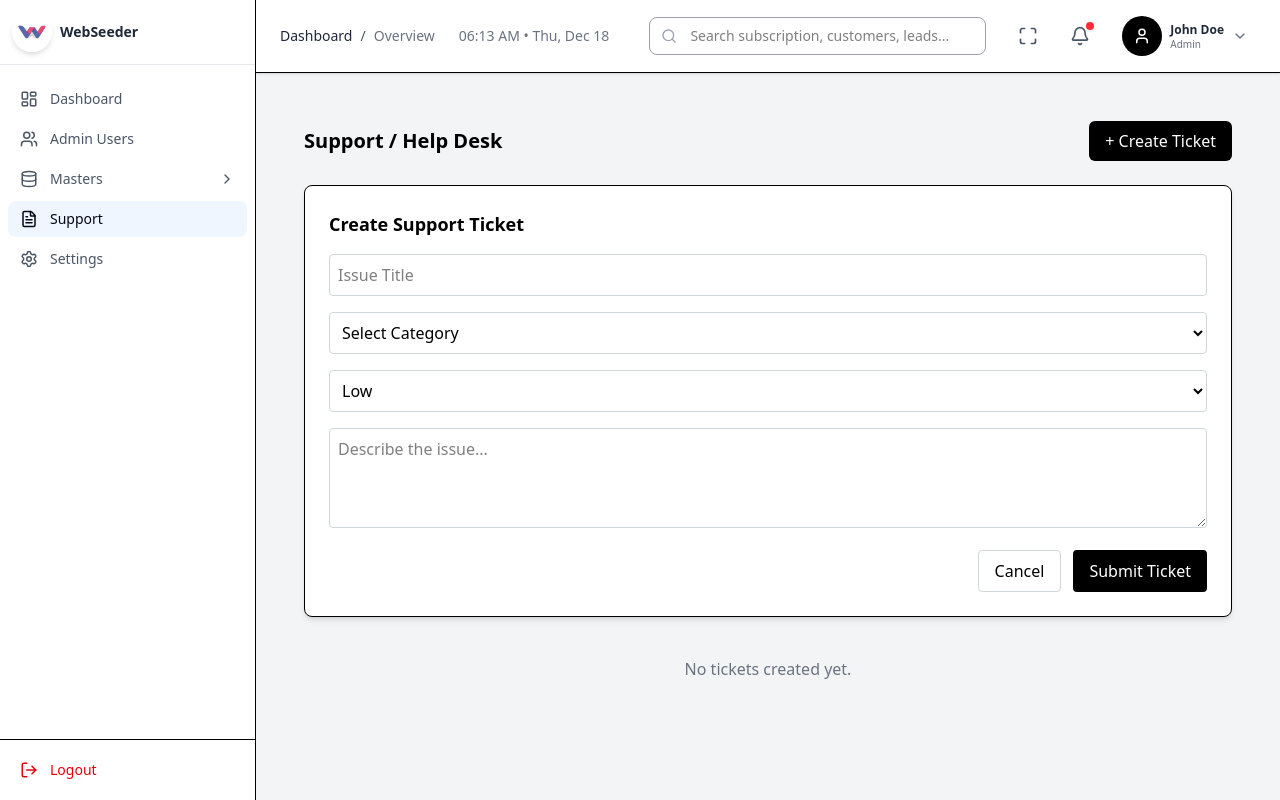
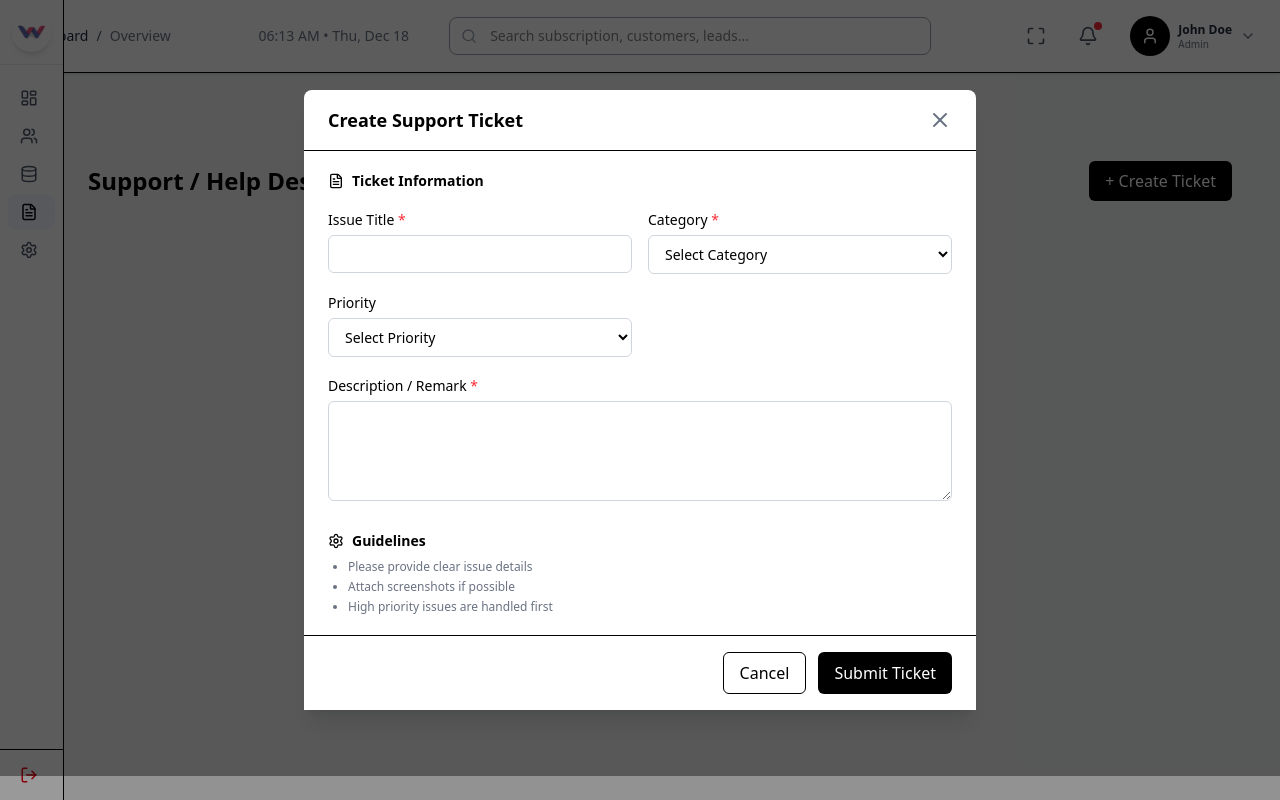
Before and after one commit to ganeshWebseeder/Warehouse-Management, a React (Vite) app: page /support in a window 1280 px wide. Both pictures are taken after a click on the button "+ Create Ticket". Built offline with nearby package versions, Linux system fonts and the light colour scheme.

Commit message:
add changes in support

```diff
--- a/src/components/Navbar.jsx
+++ b/src/components/Navbar.jsx
@@ -47,7 +47,7 @@ export default function DashboardNavbar({ onMenuClick }) {
 
   return (
     <header className="w-full bg-white border-b shadow-sm sticky top-0 z-30">
-      <div className="flex items-center justify-between px-6 py-3">
+      <div className="flex items-center justify-between px-4 py-3">
         <div className="flex items-center gap-4">
           {/* Breadcrumb */}
           <div className="flex items-center gap-2 text-sm text-gray-600">
@@ -128,7 +128,9 @@ export default function DashboardNavbar({ onMenuClick }) {
             </button>
 
             {isDropdownOpen && (
-              <div className="absolute right-0 mt-2 w-64 bg-white border border-gray-200 rounded-lg shadow-lg z-50">
+<div className="absolute right-0 mt-2 w-64 bg-white border border-gray-200 rounded-lg shadow-lg z-50">
+
+
                 {/* ===== USER INFO (WITH ICON) ===== */}
                 <div className="flex items-start gap-3 px-4 py-3 border-b">
                   <div className="w-10 h-10 bg-black rounded-full flex items-center justify-center text-white">
--- a/src/components/Sidebar.jsx
+++ b/src/components/Sidebar.jsx
@@ -37,7 +37,7 @@ export default function Sidebar({
         fixed z-40 h-full bg-white border-r
         transition-all duration-300 ease-in-out
         overflow-hidden flex flex-col
-        ${isOpen ? "w-64" : "w-16"}
+        ${isOpen ? "w-60" : "w-16"}
       `}
     >
       {/* ================= HEADER ================= */}
@@ -150,7 +150,7 @@ export default function Sidebar({
       </nav>
 
       {/* ================= LOGOUT ================= */}
-      <div className="px-2 py-3 border-t">
+      <div className="px-2 py-2 border-t">
         <button
           onClick={handleLogout}
           className="
--- a/src/components/mainLayout/Layout.jsx
+++ b/src/components/mainLayout/Layout.jsx
@@ -3,13 +3,15 @@ import DashboardNavbar from "../Navbar";
 import Sidebar from "../Sidebar";
 
 export default function Layout({ children }) {
-  const [expanded, setExpanded] = useState(false); // click open/close
-  const [hovered, setHovered] = useState(false);   // hover open
+  const [expanded, setExpanded] = useState(false);
+  const [hovered, setHovered] = useState(false);
 
   const isOpen = expanded || hovered;
 
   return (
-    <div className="h-screen bg-gray-100">
+    <div className="h-screen bg-gray-100 relative overflow-hidden">
+
+      {/* Sidebar (OVERLAY MODE) */}
       <Sidebar
         expanded={expanded}
         setExpanded={setExpanded}
@@ -17,16 +19,13 @@ export default function Layout({ children }) {
         setHovered={setHovered}
       />
 
-      <div
-        className="flex flex-col min-h-screen transition-all duration-300"
-        style={{ marginLeft: isOpen ? "16rem" : "4rem" }}
-      >
-        <DashboardNavbar onMenuClick={() => setExpanded(!expanded)} />
+      {/* Navbar (FIXED, NEVER MOVES) */}
+      <DashboardNavbar sidebarOpen={isOpen} />
 
-        <main className="flex-1 overflow-y-auto p-6">
-          {children}
-        </main>
-      </div>
+      {/* MAIN CONTENT (NEVER MOVES) */}
+      <main className="pt-16 p-6 min-h-screen">
+        {children}
+      </main>
     </div>
   );
 }
--- a/src/components/support/CreateTicketForm.jsx
+++ b/src/components/support/CreateTicketForm.jsx
@@ -1,4 +1,5 @@
 import { useState } from "react";
+import { X, FileText, Settings } from "lucide-react";
 
 export default function CreateTicketForm({ onClose, onSubmit }) {
   const [form, setForm] = useState({
@@ -19,75 +20,160 @@ export default function CreateTicketForm({ onClose, onSubmit }) {
     };
 
     onSubmit(newTicket);
+    onClose();
   };
 
-  const inputStyle =
-    "w-full border border-gray-300 bg-white text-black p-2 rounded focus:outline-none focus:ring-2 focus:ring-gray-300";
+  return (
+    /* ===== MODAL OVERLAY ===== */
+    <div className="fixed inset-0 bg-black/40 flex items-center justify-center z-50">
 
-  return (
-    <div className="border rounded-lg p-6 bg-white shadow-md">
-      <h2 className="text-lg font-semibold mb-4">Create Support Ticket</h2>
+      {/* ===== MODAL CONTAINER ===== */}
+      <div className="bg-white w-full max-w-2xl rounded-lg shadow-xl flex flex-col max-h-[90vh]">
 
-      <form onSubmit={handleSubmit} className="space-y-4">
-        {/* Issue Title */}
-        <input
-          type="text"
-          placeholder="Issue Title"
-          className={inputStyle}
-          required
-          onChange={(e) => setForm({ ...form, title: e.target.value })}
-        />
+        {/* ================= HEADER ================= */}
+        <div className="flex items-center justify-between px-6 py-4 border-b">
+          <h2 className="text-lg font-semibold">Create Support Ticket</h2>
+          <button onClick={onClose}>
+            <X className="text-gray-500 hover:text-black" />
+          </button>
+        </div>
 
-        {/* Category */}
-        <select
-          className={inputStyle}
-          required
-          onChange={(e) => setForm({ ...form, category: e.target.value })}
-        >
-          <option value="">Select Category</option>
-          <option>Inventory Issue</option>
-          <option>Stock Mismatch</option>
-          <option>Order Processing</option>
-          <option>System Bug</option>
-          <option>Other</option>
-        </select>
+        {/* ================= BODY ================= */}
+        <div className="flex-1 overflow-y-auto px-6 py-5 space-y-6">
 
-        {/* Priority */}
-        <select
-          className={inputStyle}
-          onChange={(e) => setForm({ ...form, priority: e.target.value })}
-        >
-          <option>Low</option>
-          <option>Medium</option>
-          <option>High</option>
-          <option>Critical</option>
-        </select>
+          {/* ===== Ticket Information ===== */}
+          <div>
+            <div className="flex items-center gap-2 text-sm font-semibold mb-4">
+              <FileText size={16} />
+              Ticket Information
+            </div>
 
-        {/* Description */}
-        <textarea
-          placeholder="Describe the issue..."
-          className={`${inputStyle} min-h-[100px]`}
-          required
-          onChange={(e) => setForm({ ...form, description: e.target.value })}
-        />
+            <div className="grid grid-cols-1 md:grid-cols-2 gap-4">
+              <Input
+                label="Issue Title"
+                required
+                value={form.title}
+                onChange={(e) => setForm({ ...form, title: e.target.value })}
+              />
 
-        {/* Buttons */}
-        <div className="flex justify-end gap-3">
+              <Select
+                label="Category"
+                required
+                options={[
+                  "Inventory Issue",
+                  "Stock Mismatch",
+                  "Order Processing",
+                  "System Bug",
+                  "Other",
+                ]}
+                onChange={(e) =>
+                  setForm({ ...form, category: e.target.value })
+                }
+              />
+
+              <Select
+                label="Priority"
+                options={["Low", "Medium", "High", "Critical"]}
+                onChange={(e) =>
+                  setForm({ ...form, priority: e.target.value })
+                }
+              />
+
+              <div className="md:col-span-2">
+                <Textarea
+                  label="Description / Remark"
+                  required
+                  value={form.description}
+                  onChange={(e) =>
+                    setForm({ ...form, description: e.target.value })
+                  }
+                />
+              </div>
+            </div>
+          </div>
+
+          {/* ===== Guidelines ===== */}
+          <div>
+            <div className="flex items-center gap-2 text-sm font-semibold mb-2">
+              <Settings size={16} />
+              Guidelines
+            </div>
+            <ul className="text-xs text-gray-500 list-disc ml-5 space-y-1">
+              <li>Please provide clear issue details</li>
+              <li>Attach screenshots if possible</li>
+              <li>High priority issues are handled first</li>
+            </ul>
+          </div>
+        </div>
+
+        {/* ================= FOOTER ================= */}
+        <div className="flex justify-end gap-3 px-6 py-4 border-t bg-white">
           <button
-            type="button"
             onClick={onClose}
-            className="px-4 py-2 border border-gray-300 rounded hover:bg-gray-100"
+            className="px-4 py-2 border rounded-md hover:bg-gray-100"
           >
             Cancel
           </button>
+
           <button
-            type="submit"
-            className="bg-black text-white px-4 py-2 rounded hover:bg-gray-900"
+            onClick={handleSubmit}
+            className="px-4 py-2 bg-black text-white rounded-md hover:bg-gray-900"
           >
             Submit Ticket
           </button>
         </div>
-      </form>
+      </div>
     </div>
   );
 }
+
+/* ================= REUSABLE INPUTS ================= */
+
+function Input({ label, required, value, onChange }) {
+  return (
+    <div>
+      <label className="text-sm font-medium">
+        {label} {required && <span className="text-red-500">*</span>}
+      </label>
+      <input
+        value={value}
+        onChange={onChange}
+        className="mt-1 w-full border border-gray-300 rounded-md px-3 py-2 text-sm bg-white text-black focus:outline-none focus:ring-2 focus:ring-gray-300"
+      />
+    </div>
+  );
+}
+
+function Select({ label, options, required, onChange }) {
+  return (
+    <div>
+      <label className="text-sm font-medium">
+        {label} {required && <span className="text-red-500">*</span>}
+      </label>
+      <select
+        onChange={onChange}
+        className="mt-1 w-full border border-gray-300 rounded-md px-3 py-2 text-sm bg-white"
+      >
+        <option value="">Select {label}</option>
+        {options.map((opt) => (
+          <option key={opt}>{opt}</option>
+        ))}
+      </select>
+    </div>
+  );
+}
+
+function Textarea({ label, required, value, onChange }) {
+  return (
+    <div>
+      <label className="text-sm font-medium">
+        {label} {required && <span className="text-red-500">*</span>}
+      </label>
+      <textarea
+        value={value}
+        onChange={onChange}
+        className="mt-1 w-full border border-gray-300 rounded-md px-3 py-2 text-sm min-h-[100px] bg-white text-black focus:outline-none focus:ring-2 focus:ring-gray-300"
+      />
+    </div>
+  );
+}
--- a/src/pages/Support.jsx
+++ b/src/pages/Support.jsx
@@ -16,23 +16,32 @@ export default function Support() {
   return (
     <div className="p-6 space-y-6">
       {/* Header */}
-      <div className="flex justify-between items-center">
-        <h1 className="text-xl font-bold">Support / Help Desk</h1>
+  <div className="flex justify-between items-center ml-16 md:ml-10 transition-all duration-300">
+  <h1 className="text-2xl font-semibold text-black">
+    Support / Help Desk
+  </h1>
+
   <button
     onClick={() => setShowForm(true)}
-          className="bg-black text-white px-4 py-2 rounded-md hover:bg-black"
+    className="bg-black text-white px-4 py-2 rounded-md hover:bg-gray-900"
   >
     + Create Ticket
   </button>
 </div>
 
+
       {/* Create Ticket */}
     {showForm && (
+  <div className="fixed inset-0 bg-black/40 flex items-center justify-center z-50">
     <CreateTicketForm
       onClose={() => setShowForm(false)}
       onSubmit={addTicket}
     />
+  </div>
 )}
+
+
+
 
       {/* Ticket Table */}
       <TicketTable
```
Lines whose indentation alone changed are shown as unchanged.
